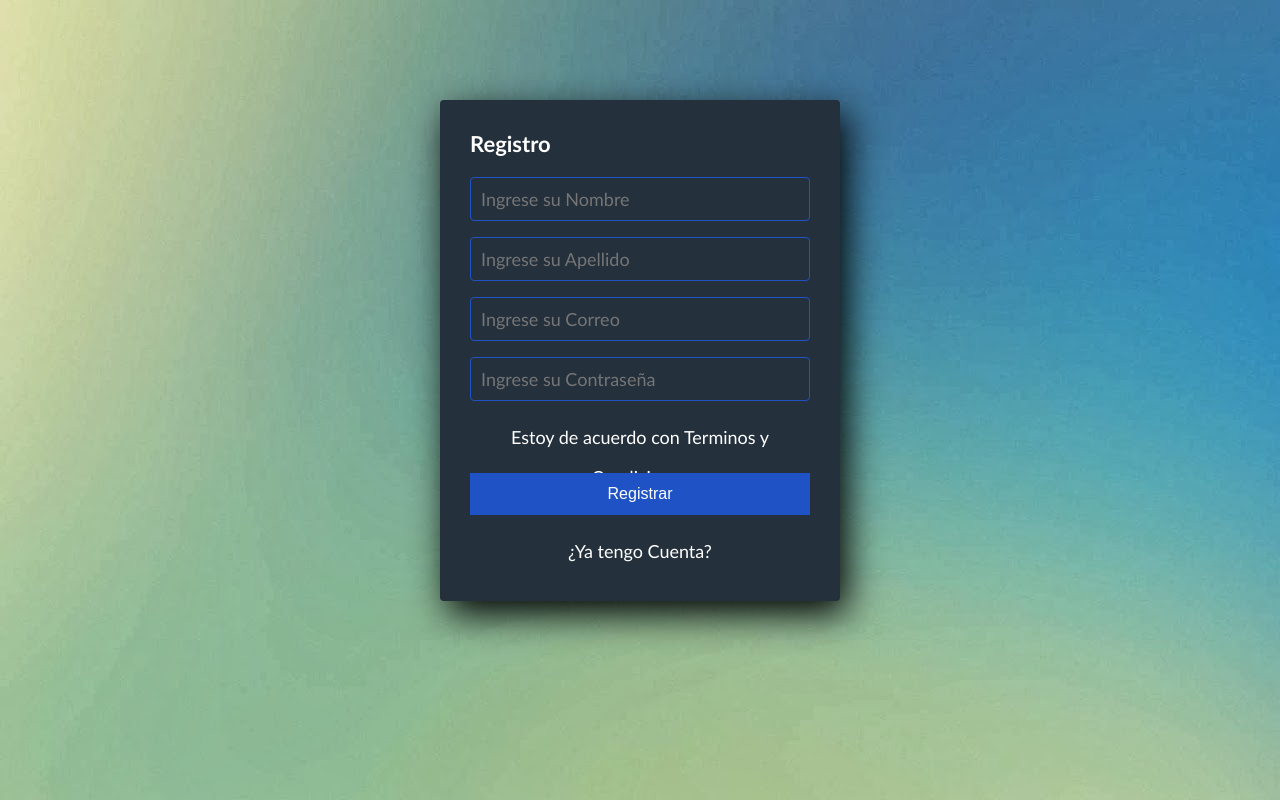
After one commit to anayaina/Arioli, a Flask app: page /registro in a window 1280 px wide. The commit adds this page. Run offline with Flask 2, Linux system fonts and the light colour scheme.

Commit message:
regsitro
Co-Authored-By: MarianaSilvaC <79737436+MarianaSilvaC@users.noreply.github.com>

```diff
--- a/app.py
+++ b/app.py
@@ -6,5 +6,17 @@ app = Flask(__name__)
 def index():
     return render_template('principal.html')
 
+@app.route('/nosotros')
+def nosotros():
+    return render_template('nosotros.html')
+
+@app.route('/login')
+def login():
+    return render_template('login.html')
+
+@app.route('/registro')
+def registro():
+    return render_template('registro.html')
+
 if __name__ == '__main__':
     app.run(debug=True)
--- /dev/null
+++ b/static/css/registro.css
@@ -0,0 +1,65 @@
+* {
+  margin: 0;
+  padding: 0;
+  box-sizing: border-box;
+}
+
+body {
+  background-image: url('static/images/fondo_registro.jpg');
+}
+
+.form-register {
+  width: 400px;
+  background: #24303c;
+  padding: 30px;
+  margin: auto;
+  margin-top: 100px;
+  border-radius: 4px;
+  font-family: 'calibri';
+  color: white;
+  box-shadow: 7px 13px 37px #000;
+}
+
+.form-register h4 {
+  font-size: 22px;
+  margin-bottom: 20px;
+}
+
+.controls {
+  width: 100%;
+  background: #24303c;
+  padding: 10px;
+  border-radius: 4px;
+  margin-bottom: 16px;
+  border: 1px solid #1f53c5;
+  font-family: 'calibri';
+  font-size: 18px;
+  color: white;
+}
+
+.form-register p {
+  height: 40px;
+  text-align: center;
+  font-size: 18px;
+  line-height: 40px;
+}
+
+.form-register a {
+  color: white;
+  text-decoration: none;
+}
+
+.form-register a:hover {
+  color: white;
+  text-decoration: underline;
+}
+
+.form-register .botons {
+  width: 100%;
+  background: #1f53c5;
+  border: none;
+  padding: 12px;
+  color: white;
+  margin: 16px 0;
+  font-size: 16px;
+}
--- a/templates/principal.html
+++ b/templates/principal.html
@@ -8,7 +8,7 @@
     <script src="js/jquery.min.js"></script>
     <script src="{{ url_for('static', filename='js/bootstrap.bundle.js') }}"></script>
     <!-- CUSTOM CSS -->
-    <link rel="stylesheet" href="{{ url_for('static', filename='css/principal.css') }}">
+    <link rel="stylesheet" href="{{ url_for('static', filename='static/css/principal.css') }}">
 </head>
 
 <body>
@@ -37,13 +37,13 @@
                             </ul>
                             <ul class="navbar-nav">
                                 <li class="nav-item">
-                                    <a class="nav-link active" aria-current="page" href="#">Nosotros</a>
+                                    <a class="nav-link active" aria-current="page" href="/nosotros">Nosotros</a>
                                 </li>
                             </ul>
             </div>
             <ul class="navbar-nav justify-content-end">
                 <li class="nav-item">
-                    <a class="nav-link active" href="#">Iniciar Sesión</a>
+                    <a class="nav-link active" href="/login">Iniciar Sesión</a>
                 </li>
             </ul>
         </div>
--- /dev/null
+++ b/templates/registro.html
@@ -0,0 +1,23 @@
+<!DOCTYPE html>
+<html lang="en">
+<head>
+  <meta charset="UTF-8">
+  <meta name="viewport" content="width=device-width, initial-scale=1.0">
+  <meta http-equiv="X-UA-Compatible" content="ie=edge">
+  <link rel="stylesheet" href="static/css/registro.css">
+  <title>Registro</title>
+</head>
+<body>
+  <section class="form-register">
+    <h4>Registro</h4>
+    <input class="controls" type="text" name="nombres" id="nombres" placeholder="Ingrese su Nombre">
+    <input class="controls" type="text" name="apellidos" id="apellidos" placeholder="Ingrese su Apellido">
+    <input class="controls" type="email" name="correo" id="correo" placeholder="Ingrese su Correo">
+    <input class="controls" type="password" name="correo" id="correo" placeholder="Ingrese su Contraseña">
+    <p>Estoy de acuerdo con <a href="#">Terminos y Condiciones</a></p>
+    <input class="botons" type="submit" value="Registrar">
+    <p><a href="/login">¿Ya tengo Cuenta?</a></p>
+  </section>
+
+</body>
+</html>
```
Also changed, not shown: static/css/login.css (added, +66 -0 lines), templates/login.html (added, +20 -0 lines), templates/nosotros.html (added, +53 -0 lines), static/images/bg.png (added), static/images/fondo_login.jpg (added), static/images/fondo_registro.jpg (added).
